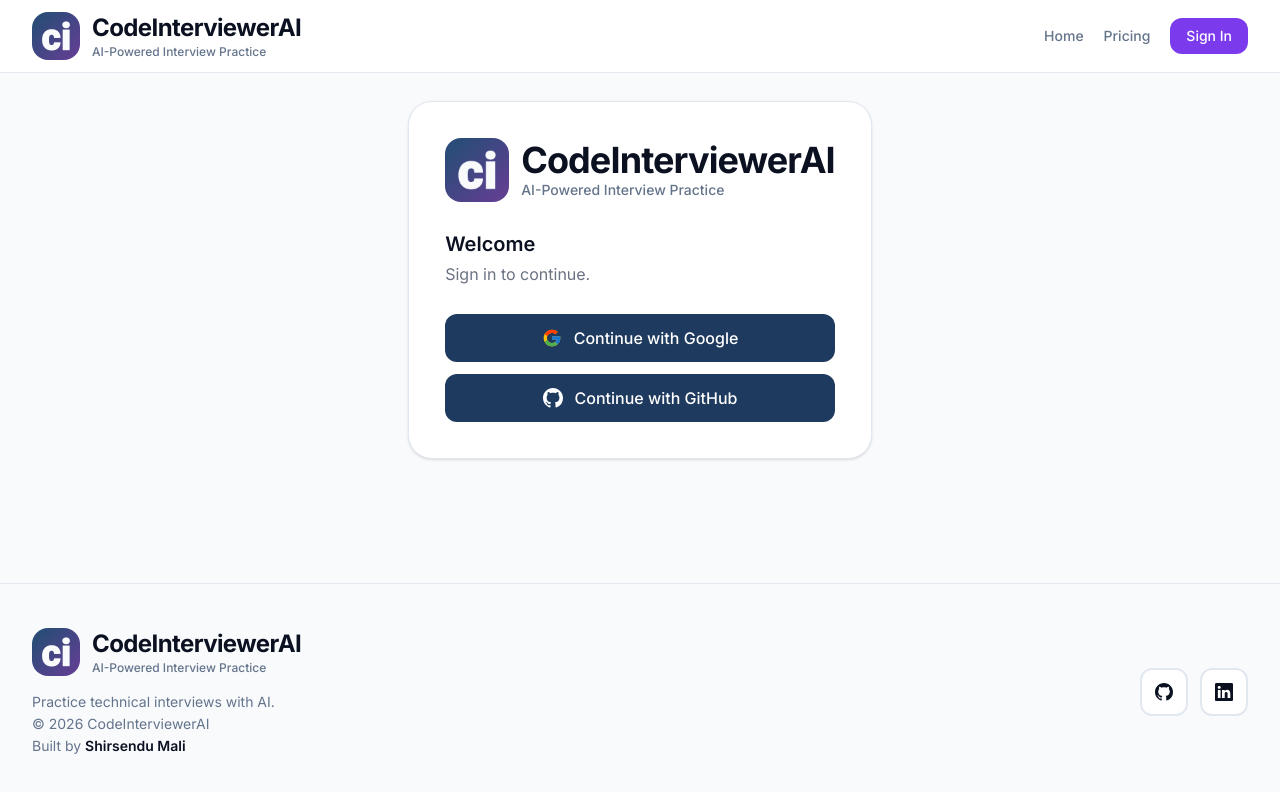
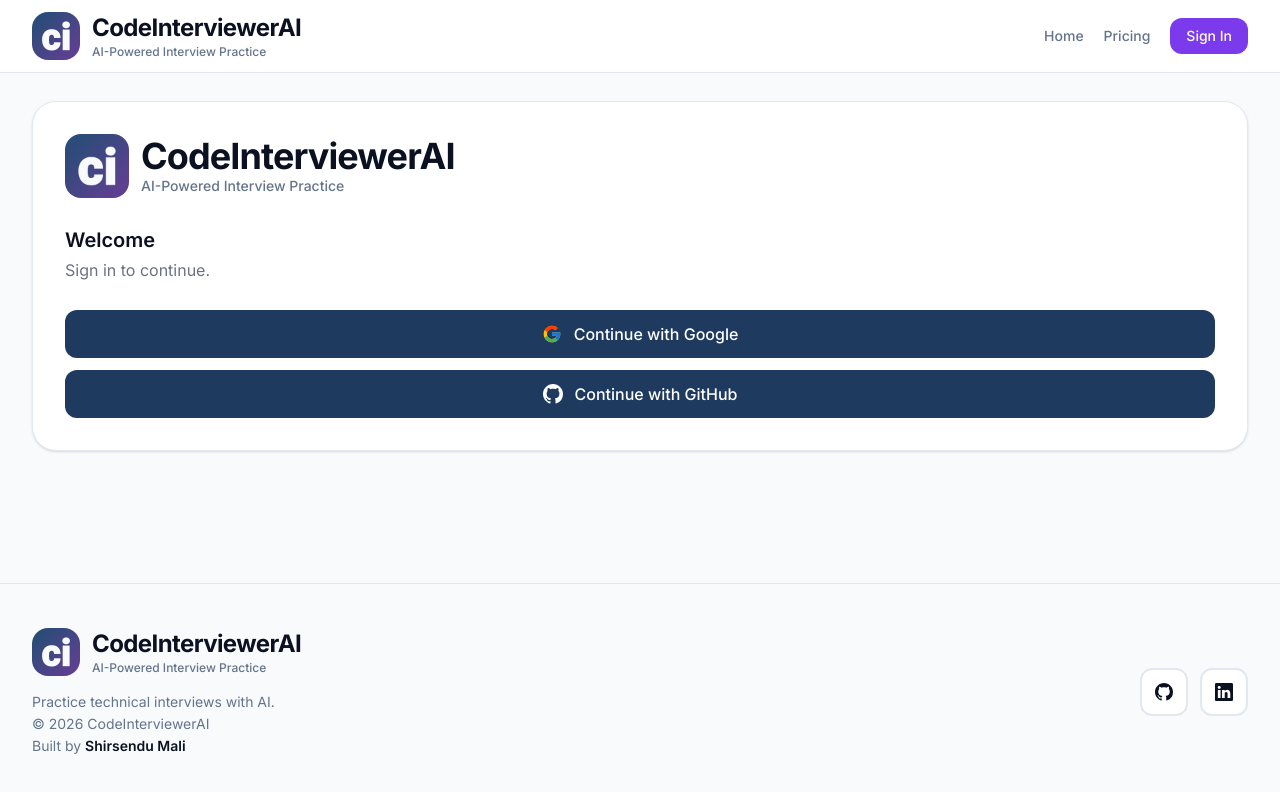
Before and after one commit to Shirsendu1260/ai-mock-interview-platform, a React (Vite) app in the folder client/: page /auth in a window 1280 px wide. Shown: the top 792 px of the page. Built offline with nearby package versions, Linux system fonts and the light colour scheme; no server answers.

Commit message:
fix card and container width so table doesnt overflow

```diff
--- a/client/src/components/payment/CreditHistoryTable.tsx
+++ b/client/src/components/payment/CreditHistoryTable.tsx
@@ -4,7 +4,7 @@ import Card from "../ui/Card";
 
 const CreditHistoryTable = ({ items, page }: CreditHistoryTableProps) => {
     return (
-        <Card>
+        <Card className="mt-6">
             <div className="overflow-x-auto rounded-xl border border-slate-200">
                 <table className="w-full min-w-[700px] border-collapse">
                     <thead>
--- a/client/src/components/payment/Pagination.tsx
+++ b/client/src/components/payment/Pagination.tsx
@@ -1,3 +1,4 @@
+import { HiChevronLeft, HiChevronRight } from "react-icons/hi2";
 import type { PaginationProps } from "../../types/types.js";
 import Button from "../ui/Button";
 
@@ -10,12 +11,13 @@ const Pagination = ({
     onNext
 }: PaginationProps) => {
     return (
-        <div className="mt-8 flex flex-wrap items-center justify-center gap-3 sm:gap-5">
+        <div className="mt-8 flex items-center justify-center gap-4">
             <Button
                 disabled={!hasPreviousPage}
                 onClick={onPrevious}
-                className="disabled:cursor-not-allowed disabled:opacity-40 disabled:hover:bg-inherit"
+                className="flex items-center gap-1.5 px-4 py-2 disabled:cursor-not-allowed disabled:opacity-40"
             >
+                <HiChevronLeft className="h-4 w-4" />
                 Previous
             </Button>
             <span className="min-w-[3.5rem] text-center text-sm font-medium text-slate-600">
@@ -24,9 +26,10 @@ const Pagination = ({
             <Button
                 disabled={!hasNextPage}
                 onClick={onNext}
-                className="disabled:cursor-not-allowed disabled:opacity-40 disabled:hover:bg-inherit"
+                className="flex items-center gap-1.5 px-4 py-2 disabled:cursor-not-allowed disabled:opacity-40"
             >
                 Next
+                <HiChevronRight className="h-4 w-4" />
             </Button>
         </div>
     );
--- a/client/src/components/payment/PaymentHistoryTable.tsx
+++ b/client/src/components/payment/PaymentHistoryTable.tsx
@@ -4,7 +4,7 @@ import Card from "../ui/Card";
 
 const PaymentHistoryTable = ({ items, page }: PaymentHistoryTableProps) => {
     return (
-        <Card>
+        <Card className="mt-6">
             <div className="overflow-x-auto rounded-xl border border-slate-200">
                 <table className="w-full min-w-[700px] border-collapse">
                     <thead>
--- a/client/src/components/ui/Card.tsx
+++ b/client/src/components/ui/Card.tsx
@@ -12,7 +12,7 @@ const Card = ({
 			viewport={{ once: true }}
 			transition={{ duration: 0.4 }}
 			className={`
-				rounded-3xl border border-border bg-white p-9
+				w-full rounded-3xl border border-border bg-white p-8
 				shadow-sm transition-all duration-300 hover:-translate-y-1
 				hover:shadow-lg
 				${className}
--- a/client/src/components/ui/PageContainer.tsx
+++ b/client/src/components/ui/PageContainer.tsx
@@ -3,10 +3,12 @@ import { LAYOUT } from "../../constants/design.js";
 
 const PageContainer = ({ children }: PageContainerProps) => {
 	return (
-		<div className={`py-7 bg-background ${LAYOUT.paddingX} flex flex-col items-center justify-center`}>
-			{children}
+		<div className={`py-7 bg-background ${LAYOUT.paddingX} flex flex-col items-center justify-center w-full`}>
+			<div className={`w-full ${LAYOUT.maxWidth}`}>
+				{children}
+			</div>
 		</div>
-	)
+	);
 }
 
 // Every page such as Login, Prices, Home etc. will share the same layout.
```
Also changed, not shown: 1 other file (tests, documents, lock files or other folders).
